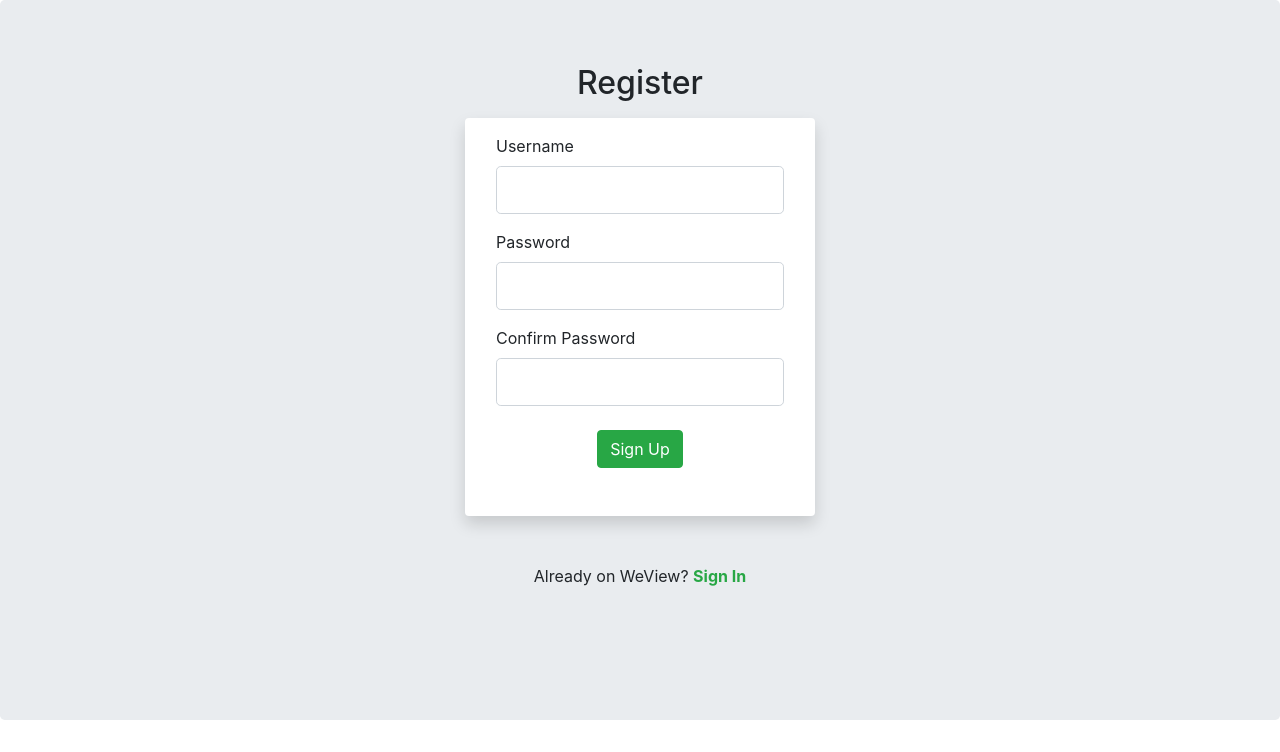
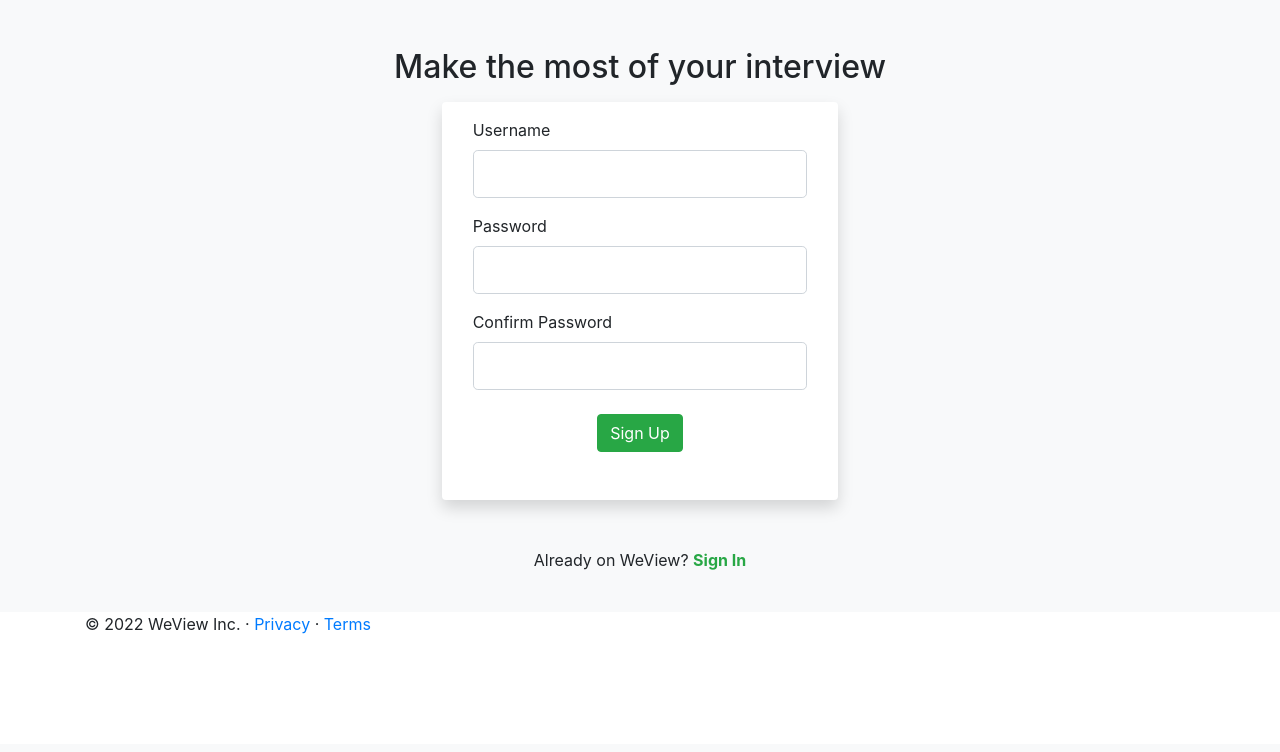
Before and after one commit to dval18/WeView, a Flask app: page /register in a window 1280 px wide. Shown: the part 56-808 px from the top of the page. After the commit the page ends 690 px from the top, so only its background shows below. Run offline with Flask 2, Linux system fonts and the light colour scheme; some libraries are stand-ins or nearby versions.

Commit message:
added styling for register.html

```diff
--- a/templates/home.html
+++ b/templates/home.html
@@ -47,6 +47,7 @@
                 </div>
             </div>
         </nav>
+    <!--Begin Main-->
     <main role="main">
         <div class="container-fluid" style="height: 550px;">
             <div class="row h-100">
--- a/templates/register.html
+++ b/templates/register.html
@@ -12,19 +12,18 @@
 </nav>
 {% endblock %}
 {% block content %}
-<div class="jumbotron" style="height:90vh">
-  <div class="container align-middle">
+      <div class="container-fluid align-items-center bg-light pb-4 pt-5">
         <div class="row">
           <div class="col"></div>
-      <div class="col-4" style="padding-bottom:1vh">
-        <h2 class="text-center">Register</h2>
+          <div class="col-6" style="padding-bottom:1vh">
+            <h2 class="text-center">Make the most of your interview</h2>
           </div>
           <div class="col"></div>
         </div>
         <div class="row">
           <div class="col"></div>
           <div class="col-4">
-        <div class="jumbotron shadow p-3 mb-5 bg-white rounded">
+            <div class="shadow p-3 mb-5 bg-white rounded">
               <div class="col"></div>
               <div class="col">
                 <form method="POST" action="">
@@ -88,6 +87,14 @@
           <div class="col"></div>
         </div>
       </div>
-</div>
+<!--FOOTER-->
+<footer class="container">
+    <p>
+        &copy; 2022 WeView Inc. &#183;
+        <a href="#"> Privacy</a>
+        &#183;
+        <a href="#"> Terms </a>
+    </p>
+        </footer>
 
 {% endblock %}
```
Lines whose indentation alone changed are shown as unchanged.
